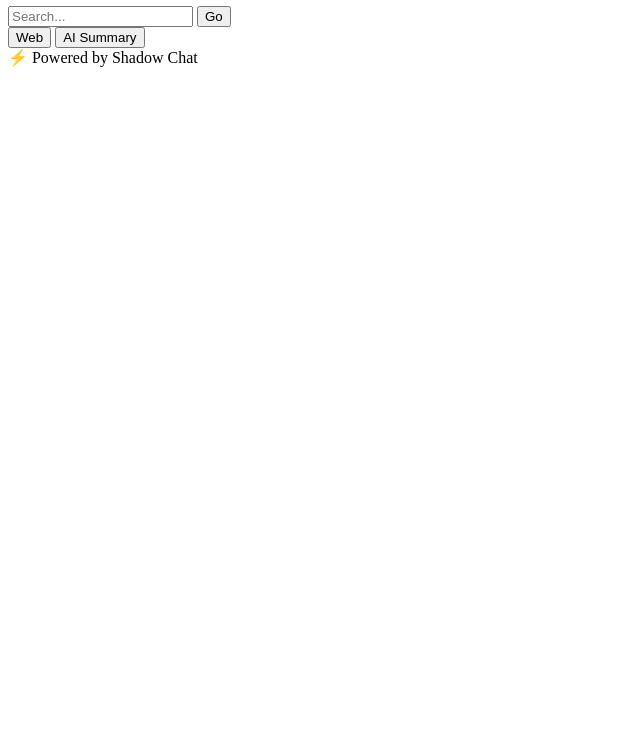
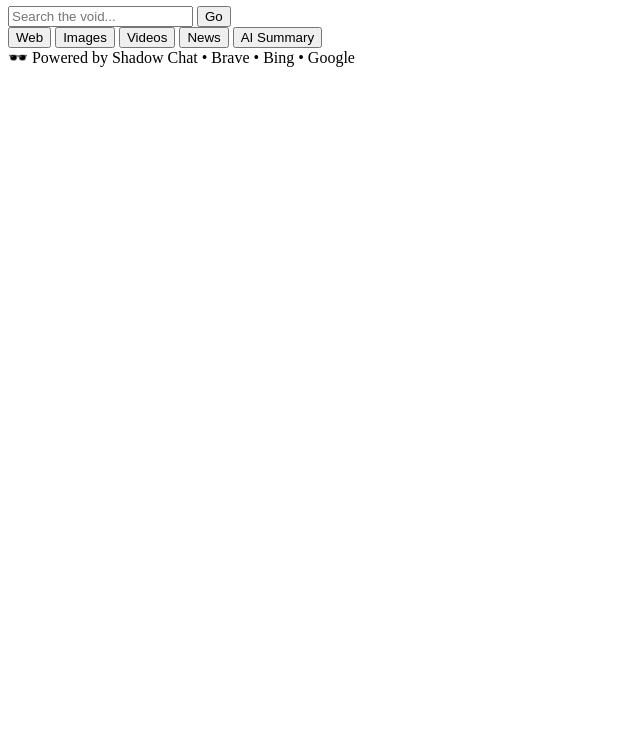
Before and after one commit to HitBoyXx23-dev/ShadowSearch, a website: page public/index.html in a window 1280 px wide. Shown: the part 60-800 px from the top of the page, without its empty margins (0-640 px from the left). Drawn offline with Linux system fonts and the light colour scheme.

Commit message:
Update index.html

```diff
--- a/public/index.html
+++ b/public/index.html
@@ -1,17 +1,20 @@
 <body>
   <header>
     <h1>SHADOW SEARCH</h1>
-    <input id="searchInput" placeholder="Search..." />
+    <input id="searchInput" placeholder="Search the void..." />
     <button id="searchBtn">Go</button>
   </header>
 
   <nav id="tabs">
     <button data-type="web" class="active">Web</button>
+    <button data-type="images">Images</button>
+    <button data-type="videos">Videos</button>
+    <button data-type="news">News</button>
     <button data-type="summary">AI Summary</button>
   </nav>
 
   <main id="results"></main>
 
-  <footer>⚡ Powered by Shadow Chat</footer>
+  <footer>🕶️ Powered by Shadow Chat • Brave • Bing • Google</footer>
   <script src="script.js"></script>
 </body>
```
